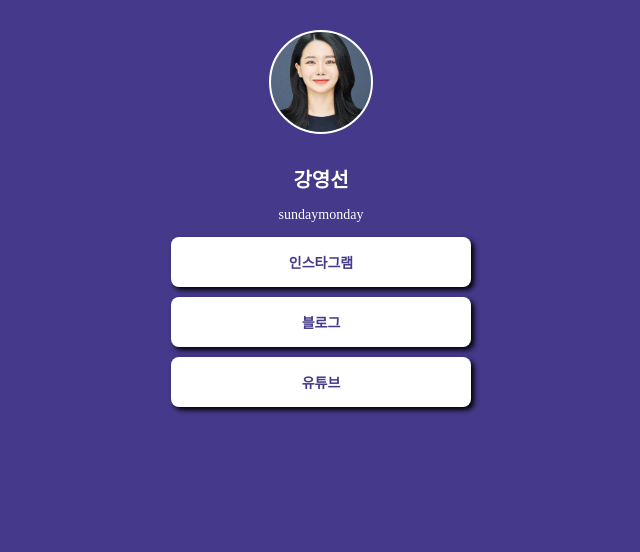
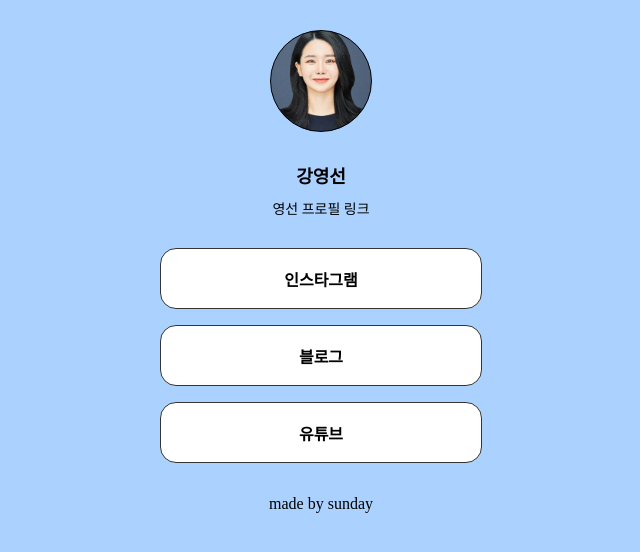
Before and after one commit to youngsunday/mypage, a plain HTML site: page index.html in a window 1280 px wide. Shown: the whole page, without its empty margins (319-959 px from the left). Drawn offline with Linux system fonts and the light colour scheme; a web font is replaced by a local one.

Commit message:
Update index.html

```diff
--- a/index.html
+++ b/index.html
@@ -1,74 +1,71 @@
 <!DOCTYPE html>
-<html lang="en">
+<html>
 <head>
     <meta charset="UTF-8">
     <meta http-equiv="X-UA-Compatible" content="IE=edge">
     <meta name="viewport" content="width=device-width, initial-scale=1.0">
-    <title>강영선 프로필</title>
-
+    <meta property="og:title" content="강영선">
+    <meta property="og:description" content="영선 프로필 링크">
+    <meta property="og:image" content="강영선.jpeg">
+    <title>강영선</title>
     <style>
         @import url('https://cdn.jsdelivr.net/gh/orioncactus/pretendard/dist/web/static/pretendard.css');
         * {
             font-family: "Pretendard",serif;
         }
         body {
-    background-color: #44398A;
+            background-color:#abd2ff;
         }
         .profile {
             width: 100px;
             height: 100px;
-
             border-radius: 100%;
-
-    border : 2px solid white;
-
+            border: 1px solid black;
             background-image: url('강영선.jpeg');
             background-position: center;
             background-size: cover;
         }
         .main {
-    color: white;
-    font-size: 20px;
-
+            color : #000000;
+            font-size: 18px;
+            size : 20px;
             margin-top: 30px;
-    margin-bottom: 0px;
+            margin-bottom: 10px;
         }
         .sub {
-    color: white;
+            color : #000000;
             font-size: 14px;
+            font-weight: 400;
+            size : 14px;
+            margin-top: 0px;
+            margin-bottom: 30px;
         }
         .wrap {
-    width: 350px;
+            width: 300px;
             margin: 30px auto 0px auto;
-
             display: flex;
             flex-direction: column;
             justify-content: center;
             align-items: center;
         }
         .wrap > a {
-    font-size: 14px;
+            width: 320px;
+            height: 59px;
+            border-radius: 16px;
+            background-color: white;
+            margin-bottom: 16px;
+            font-size: 16px;
             font-weight: bold;
-    color: #44398A;
-
-    background-color: white;
-    border-radius: 8px;
-
-    box-shadow: 3px 3px 5px 0px black;
-
-    width: 300px;
-    height: 50px;
-
+            color:#000000;
             display: flex;
             flex-direction: column;
             justify-content: center;
             align-items: center;
-
-    margin-bottom: 10px;
             text-decoration: none;
+            border: 1px solid #353432;
         }
         .wrap > a:hover {
-    background-color: #f2f2f2;
+            background-color: #b2c6f0;
         }
     </style>
 </head>
@@ -76,11 +73,12 @@
     <div class="wrap">
         <div class="profile"></div>
         <h1 class="main">강영선</h1>
-<p class="sub">sundaymonday</p>
+        <p class="sub">영선 프로필 링크</p>
         <a target="_blank" href="https://instagram.com/sundaymonday_y?igshid=YmMyMTA2M2Y=">인스타그램</a>
         <a target="_blank" href="https://m.blog.naver.com/sun_day__">블로그</a>
         <a target="_blank" href="https://www.youtube.com/@youngsunlog">유튜브</a>
+        <p class="source">made by sunday</p>
     </div>
-
+    </div>
 </body>
 </html>
```
Lines whose indentation alone changed are shown as unchanged.
